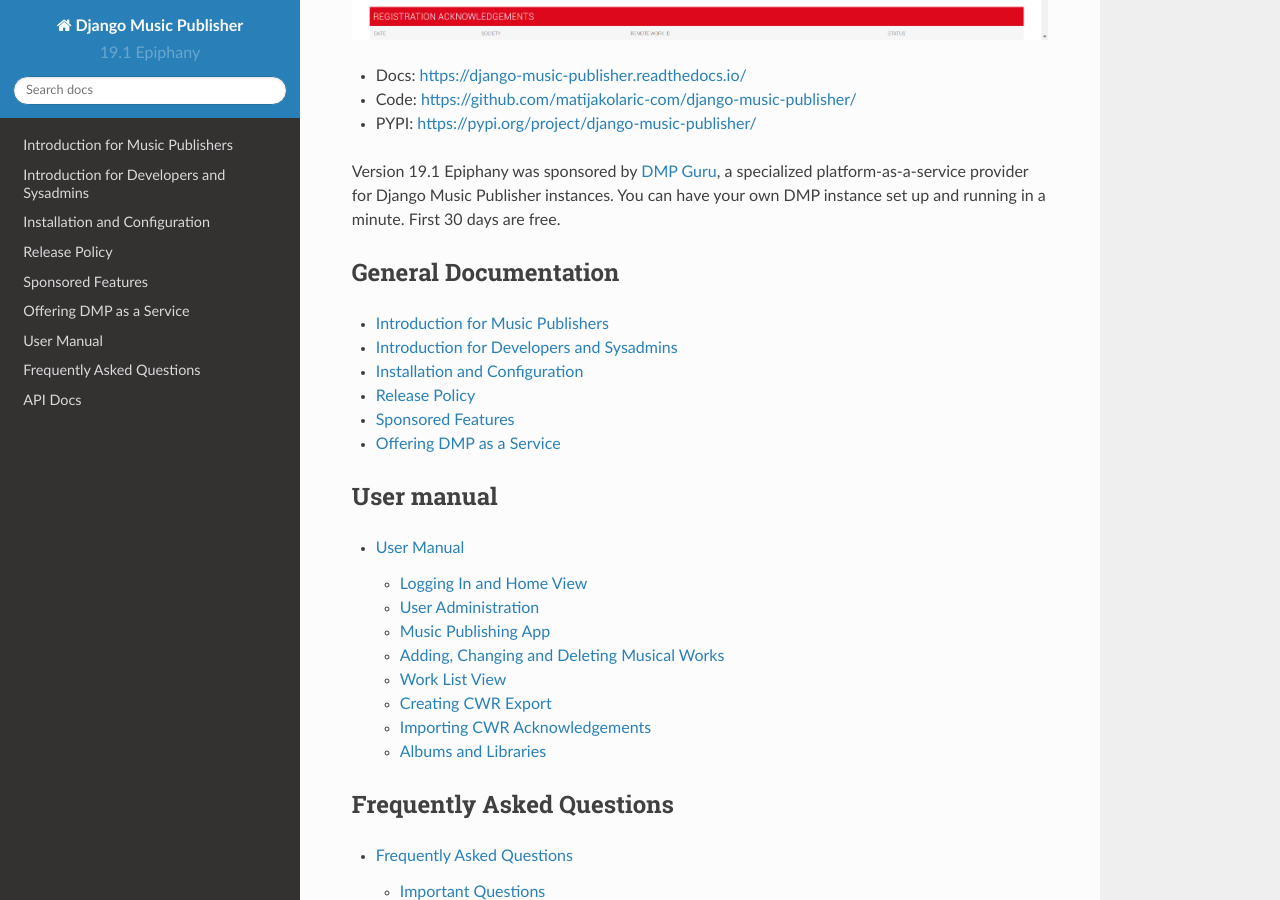
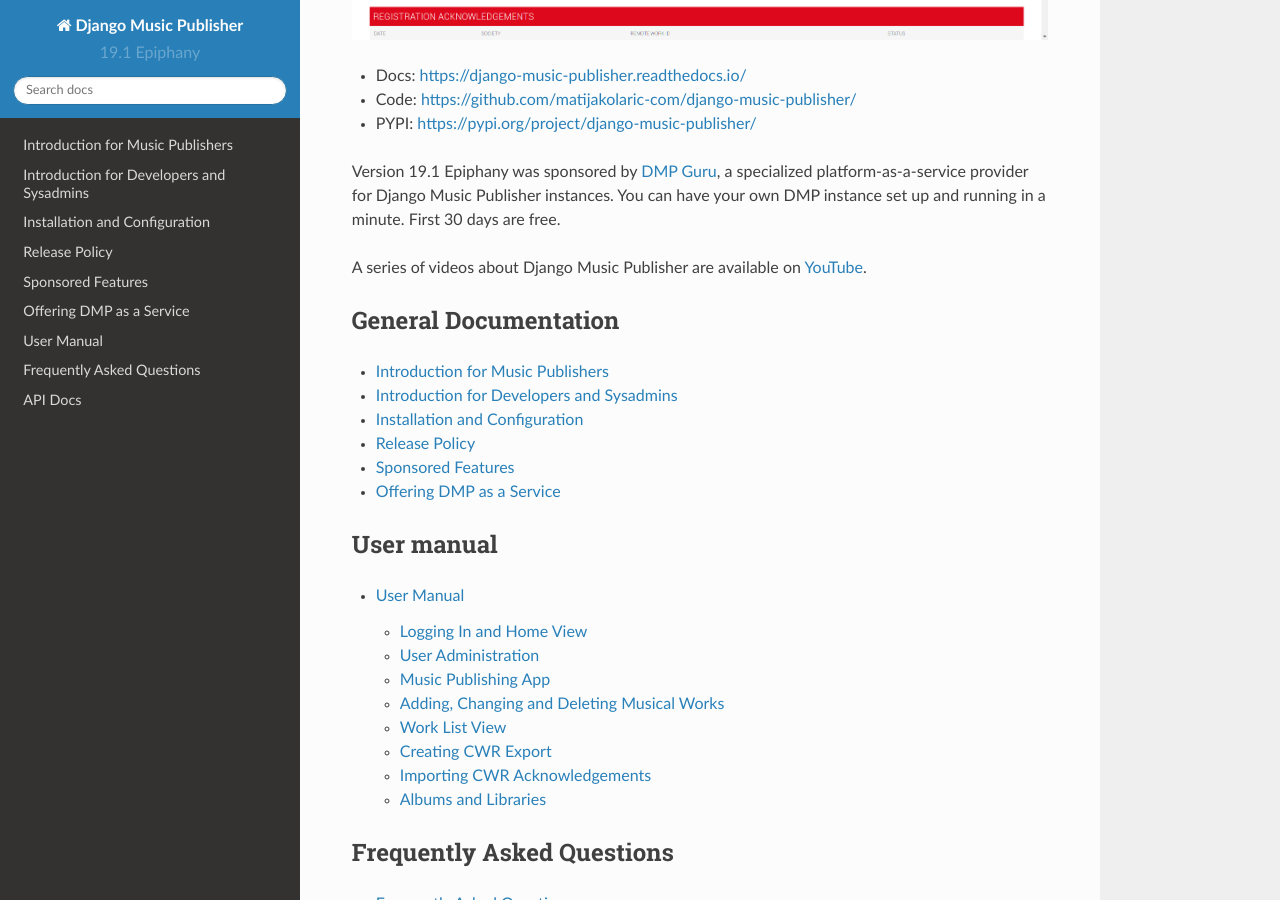
Before and after one commit to matijakolaric-com/django-music-publisher, a Sphinx documentation site: the page built from docs/index.rst, in a window 1280 px wide and 900 px high, scrolled down 730 px. Built offline with Sphinx 7.4.7 and the Read the Docs theme 2.0.0, drawn with Linux system fonts in a browser that asks for light colours.

Commit message:
Update index.rst

```diff
--- a/docs/index.rst
+++ b/docs/index.rst
@@ -30,6 +30,7 @@
 
 Version |version| was sponsored by `DMP Guru <https://dmp.guru>`_, a specialized platform-as-a-service provider for Django Music Publisher instances. You can have your own DMP instance set up and running in a minute. First 30 days are free.
 
+A series of videos about Django Music Publisher are available on `YouTube <https://www.youtube.com/watch?v=P57hoY9wwH4&list=PLQ3e-DuNTFt-mwtKvFLK1euk5uCZdhCUP>`_.
 
 General Documentation
 *********************
```
